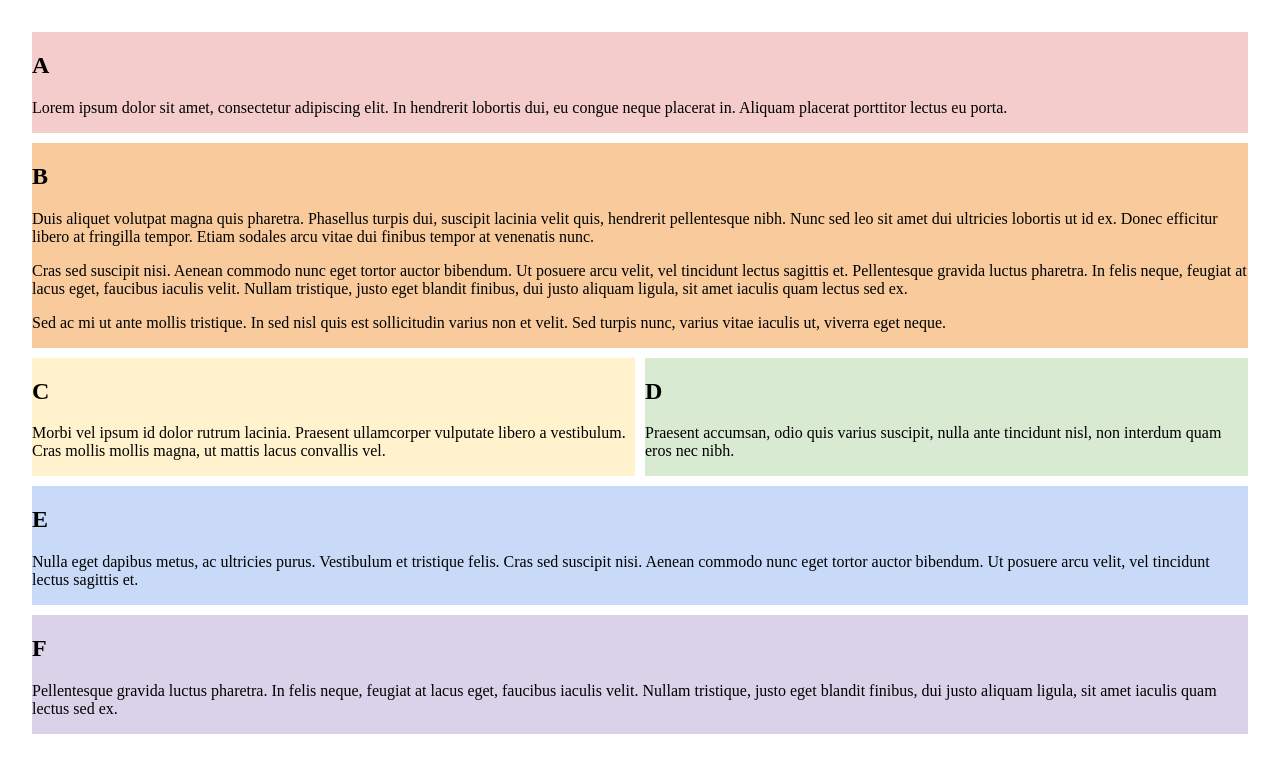
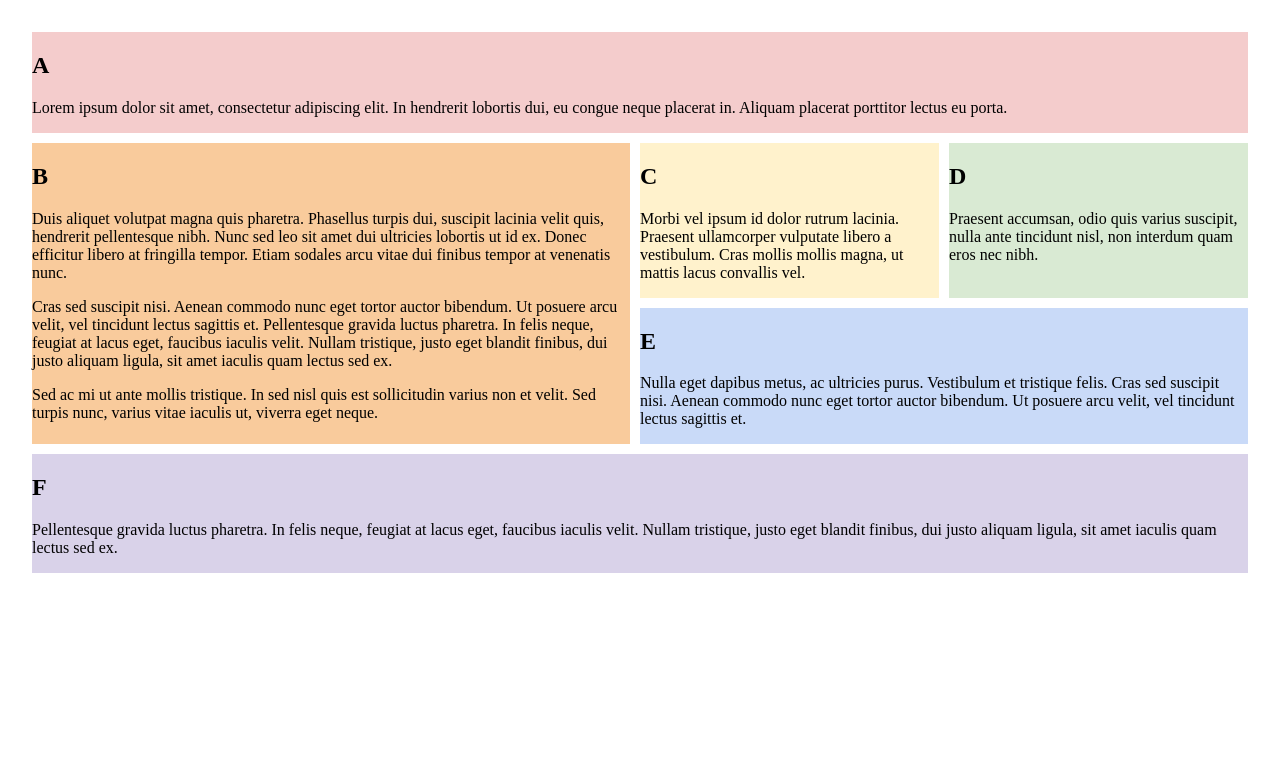
Before and after one commit to 200613775/COMP2081-25f, a plain HTML site: page lab-1-css-grid/index.html in a window 1280 px wide. Drawn offline with Linux system fonts and the light colour scheme.

Commit message:
Lab completed

```diff
--- a/lab-1-css-grid/css/style.css
+++ b/lab-1-css-grid/css/style.css
@@ -40,3 +40,28 @@ body {
     grid-area: F;
     background: #d9d2e9;
 }
+
+/* for midium layout */
+@media (min-width: 768px) {
+  body {
+    grid-template-columns: 2fr 1fr;
+    grid-template-areas:
+      "A A"
+      "B C"
+      "B D"
+      "B E"
+      "F F";
+  }
+}
+
+/* for large layout */
+@media (min-width: 1024px) {
+  body {
+    grid-template-columns: 2fr 1fr 1fr;
+    grid-template-areas:
+      "A A A"
+      "B C D"
+      "B E E"
+      "F F F";
+  }
+}
```
